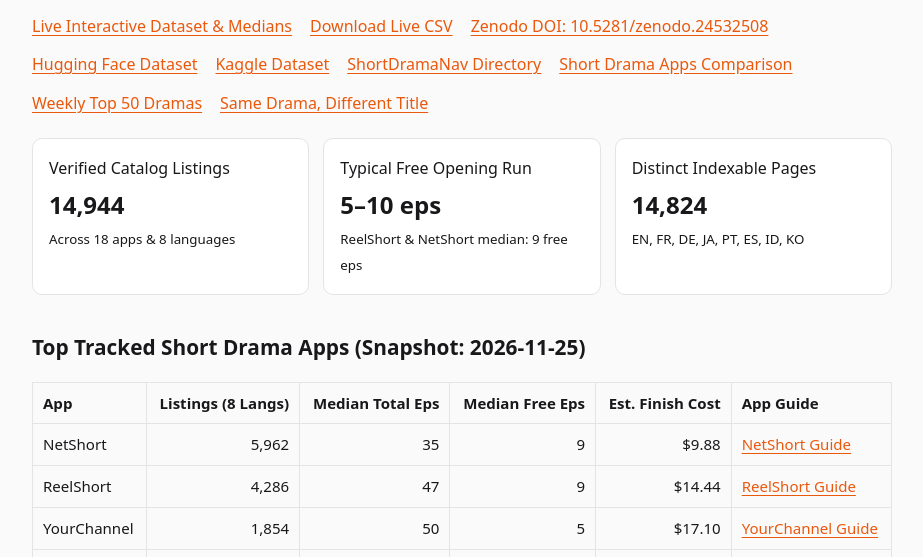
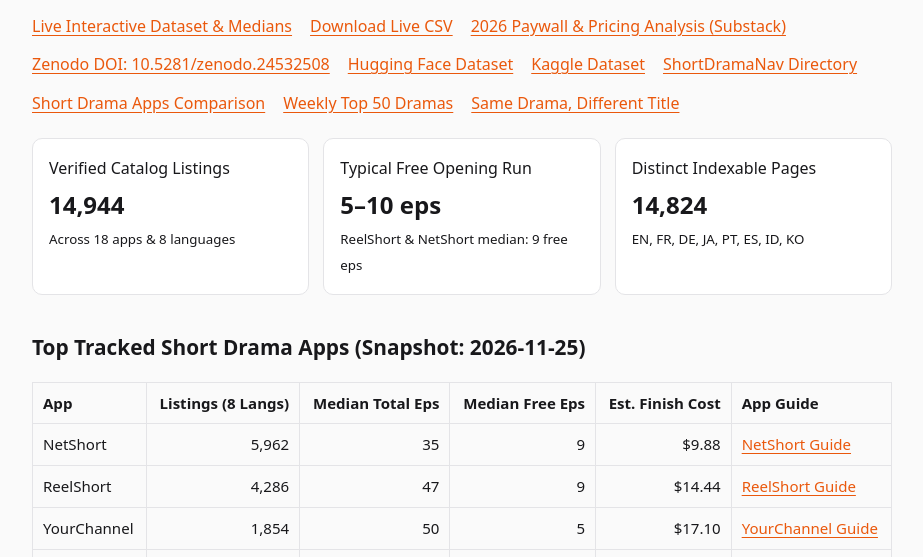
Before and after one commit to mmmbmmm/short-drama-industry-dataset, a plain HTML site: page docs/index.html in a window 1280 px wide. Shown: the part 235-792 px from the top of the page, without its empty margins (178-1101 px from the left). Drawn offline with Linux system fonts and the light colour scheme.

Commit message:
Add Substack 2026 short drama paywall benchmark study link

```diff
--- a/docs/index.html
+++ b/docs/index.html
@@ -69,6 +69,7 @@
     <div class="links">
       <a href="https://shortdramanav.com/research">Live Interactive Dataset &amp; Medians</a>
       <a href="https://shortdramanav.com/research-apps.csv">Download Live CSV</a>
+      <a href="https://shortdramanav.substack.com/p/we-analyzed-14944-vertical-short">2026 Paywall &amp; Pricing Analysis (Substack)</a>
       <a href="https://doi.org/10.5281/zenodo.24532508">Zenodo DOI: 10.5281/zenodo.24532508</a>
       <a href="https://huggingface.co/datasets/nnnbnnn/short-drama-industry-dataset">Hugging Face Dataset</a>
       <a href="https://www.kaggle.com/datasets/nnnbnnn/vertical-short-drama-industry-dataset-2026">Kaggle Dataset</a>
```
Also changed, not shown: 1 other file.
